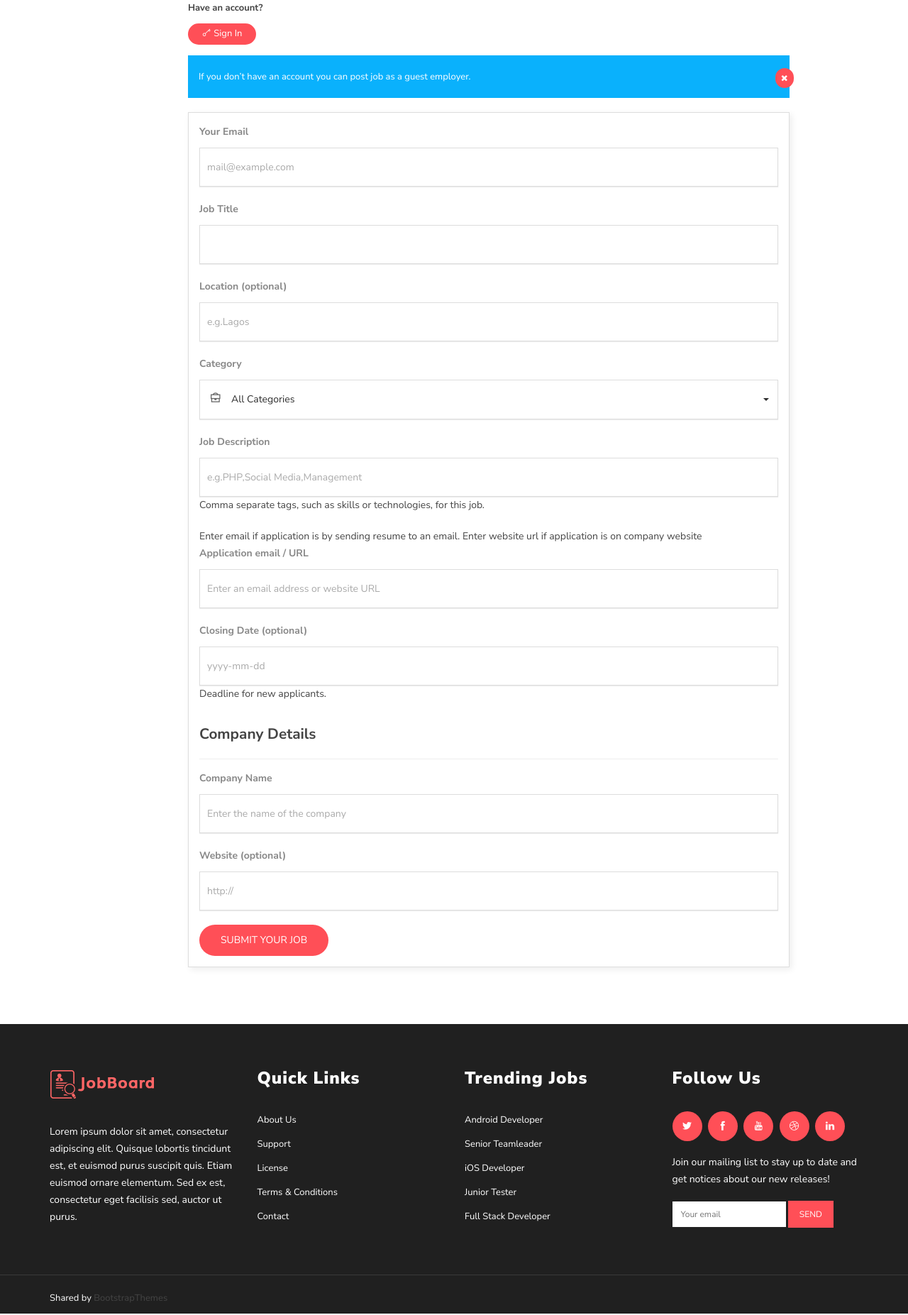
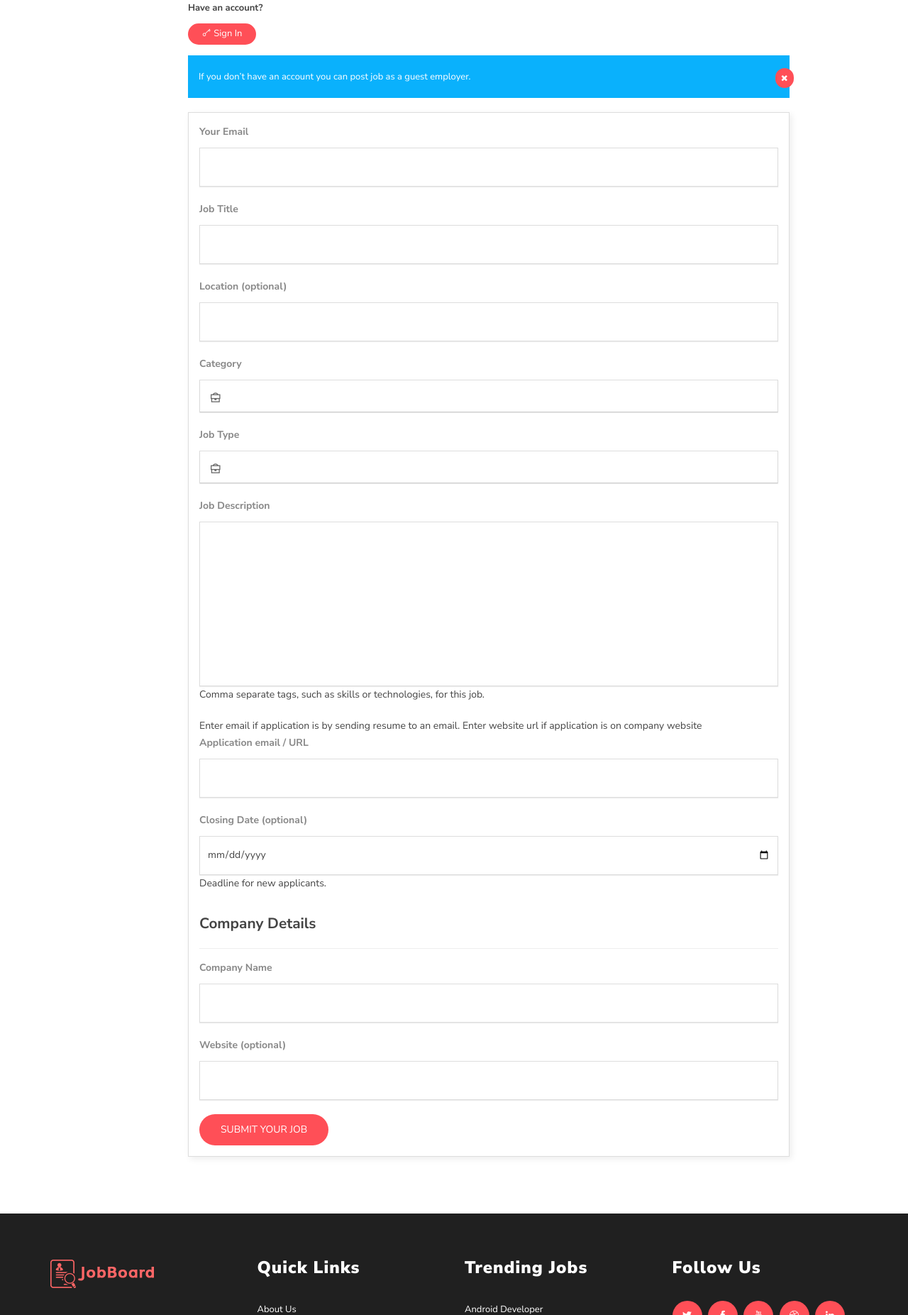
Before and after one commit to muziyindo/Jobboard-project, a Django app: page /job/post_job/ in a window 1280 px wide. Shown: the part 332-2185 px from the top of the page at 71% size. Run offline with Django 3.2, Linux system fonts and the light colour scheme; some libraries are stand-ins or nearby versions.

Commit message:
used django form for posting job

```diff
--- a/Job/forms.py
+++ b/Job/forms.py
@@ -1,20 +1,52 @@
 from django import forms
 from django.forms.widgets import NumberInput #for the date field
+from .models import Job
+import re
 
 CATEGORIES = [
-	('finance','Finance'),
-	('engineering','Engineering'),
-	('engineering','Sales/Marketing'),
-
+	('',''),
+	('finance','finance'),
+	('engineering','engineering'),
+	('engineering','sales/marketing'),
 ]
 
+JOB_TYPE = [
+	('',''),
+	('full time','full time'),
+	('part time','part time'),
+]
+
+#for url validation
+regex = re.compile(
+        r'^(?:http|ftp)s?://' # http:// or https://
+        r'(?:(?:[A-Z0-9](?:[A-Z0-9-]{0,61}[A-Z0-9])?\.)+(?:[A-Z]{2,6}\.?|[A-Z0-9-]{2,}\.?)|' #domain...
+        r'localhost|' #localhost...
+        r'\d{1,3}\.\d{1,3}\.\d{1,3}\.\d{1,3})' # ...or ip
+        r'(?::\d+)?' # optional port
+        r'(?:/?|[/?]\S+)$', re.IGNORECASE)
+
+regex_ = r'\b[A-Za-z0-9._%+-]+@[A-Za-z0-9.-]+\.[A-Z|a-z]{2,}\b'
+
+
 class JobPostForm(forms.Form):
-	employer_email = forms.EmailField(required = True, label = "Your Email")
-	title = forms.CharField(required = True, label = "Job Title")
-	location = forms.CharField(required = True, label = "Job Location")
-	category = forms.ChoiceField(choices=CATEGORIES, required = True, label = "Job Category")
-	description = forms.CharField(widget=forms.Textarea, required = True, label = "Job description")
-	application_email_website = forms.CharField(required = True, label = "Email or Website for Application")
-	closing_Date = forms.DateField(widget=NumberInput(attrs={'type': 'date'}), required = True, label = "Job Expiry Date")
-	company_name = forms.CharField(required = True, label = "Company Name")
-	company_website = forms.CharField(required = False, label = "Company Website")
+	employer_email = forms.EmailField(required = True, label = "Your Email",widget=forms.TextInput(attrs={'class': 'form-control'}))
+	title = forms.CharField(required = True, label = "Job Title", widget=forms.TextInput(attrs={'class': 'form-control'}))
+	location = forms.CharField(required = True, label = "Job Location", widget=forms.TextInput(attrs={'class': 'form-control'}))
+	category = forms.ChoiceField(choices=CATEGORIES, required = True, label = "Job Category", widget=forms.Select(attrs={'class':'form-control'}))
+	job_type = forms.ChoiceField(choices=JOB_TYPE, required = True, label = "Job Type", widget=forms.Select(attrs={'class':'form-control'}))
+	description = forms.CharField(widget=forms.Textarea(attrs={'class':'form-control'}), required = True, label = "Job description")
+	application_email_website = forms.CharField(required = True, label = "Email or Website for Application",widget=forms.TextInput(attrs={'class':'form-control'}))
+	closing_Date = forms.DateField(widget=forms.DateInput(attrs={'type': 'date','class':'form-control'},format='%Y-%m-%d'), required = True, label = "Job Expiry Date", input_formats=('%Y-%m-%d', ))
+	company_name = forms.CharField(required = True, label = "Company Name", widget=forms.TextInput(attrs={'class': 'form-control'}))
+	company_website = forms.CharField(required = False, label = "Company Website", widget=forms.TextInput(attrs={'class': 'form-control'}))
+
+	def clean(self):
+		super(JobPostForm, self).clean()
+		email_or_url = self.cleaned_data.get('application_email_website')
+		# validating field to contain either email or url
+        #if field doesn't contain email
+		if bool(re.match(regex_, email_or_url))== False :
+			if (re.match(regex, email_or_url) is not None) == False :
+				self._errors['application_email_website'] = self.error_class([
+                'Field must contain a url or an email'])
+		return self.cleaned_data
--- a/Job/templates/Job/post_job.html
+++ b/Job/templates/Job/post_job.html
@@ -8,11 +8,11 @@
 <div class="col-sm-12 col-md-9 col-md-offset-2">
 
 <p>
-	{% if error %}
+	<!--{% if error %}
 		{% for x in error %}
 			<span style="color:red">{{x}}, </span>
 		{% endfor %}
-	{% endif %}
+	{% endif %}-->
 
 </p>
 <fieldset>
@@ -36,29 +36,41 @@ If you don’t have an account you can post job as a guest employer.
 </div>
 </div>
 </fieldset>
+
 <div class="page-ads box">
+	<!--<form class="form-ad" method="post" action="{% url 'post_job' %}">
+	{% csrf_token %}
+	{{form.as_p}}
+	<input type="submit" class="btn btn-common" value="Submit your job"></input>
+	</form>-->
 <form class="form-ad" method="post" action="{% url 'post_job' %}">
-	{% csrf_token %}
-	<!--{{form}}-->
+{% csrf_token %}
 <div class="form-group">
 <label class="control-label">Your Email</label>
-<input type="text" class="form-control" placeholder="mail@example.com" name="employer_email" >
+<!-- <input type="text" class="form-control" placeholder="mail@example.com" name="employer_email" > -->
+{{form.employer_email}}
+<span style="color:red">{{form.employer_email.errors}}</span>
 </div>
 <div class="form-group">
 <label class="control-label">Job Title</label>
-<input type="text" class="form-control" name="title" >
+<!-- <input type="text" class="form-control" name="title" > -->
+{{form.title}}
+<span style="color:red">{{ form.title.errors }}</span>
 </div>
 <div class="form-group">
 <label class="control-label">Location <span>(optional)</span></label>
-<input type="text" class="form-control" placeholder="e.g.Lagos" name="location" >
+<!-- <input type="text" class="form-control" placeholder="e.g.Lagos" name="location" > -->
+{{form.location}}
+<span style="color:red">{{form.location.errors}}</span>
 </div>
+
 <div class="form-group">
 <label class="control-label">Category</label>
 <div class="search-category-container">
 <label class="styled-select">
-<select class="dropdown-product selectpicker" name="category" >
-<option value="">All Categories</option>
-<option vaelue="Finance">Finance</option>
+<!-- <select class="dropdown-product selectpicker" name="category" >
+<option value="">-select--</option>
+<option value="Finance">Finance</option>
 <option value="IT & Engineering">IT & Engineering</option>
 <option value="Education/Training">Education/Training</option>
 <option value="Art/Design">Art/Design</option>
@@ -66,13 +78,35 @@ If you don’t have an account you can post job as a guest employer.
 <option value="Healthcare">Healthcare</option>
 <option value="Science">Science</option>
 <option value="Food Services">Food Services</option>
-</select>
+</select> -->
+{{form.category}}
+<span style="color:red">{{form.category.errors}}</span>
 </label>
 </div>
 </div>
+
+<div class="form-group">
+<label class="control-label">Job Type</label>
+<div class="search-category-container">
+<label class="styled-select">
+<!-- <select class="dropdown-product selectpicker" name="job_type" >
+<option value="">--select--</option>
+<option value="Full Time">Full Time</option>
+<option value="Part Time">Part Time</option>
+</select> -->
+{{form.job_type}}
+<span style="color:red">{{form.job_type.errors}}</span>
+</label>
+</div>
+</div>
+
+
+
 <div class="form-group">
 <label class="control-label" for="textarea">Job Description</label>
-<input type="text" class="form-control" placeholder="e.g.PHP,Social Media,Management" name="description" >
+<!-- <input type="text" class="form-control" placeholder="e.g.PHP,Social Media,Management" name="description" > -->
+{{form.description}}
+<span style="color:red">{{form.description.errors}}</span>
 <p class="note">Comma separate tags, such as  skills or technologies, for this job.</p>
 </div>
 
@@ -81,26 +115,37 @@ If you don’t have an account you can post job as a guest employer.
 </section>
 <div class="form-group">
 <label class="control-label">Application email / URL</label>
-<input type="text" class="form-control" placeholder="Enter an email address or website URL" name="application_email_website" >
+<!-- <input type="text" class="form-control" placeholder="Enter an email address or website URL" name="application_email_website" > -->
+{{form.application_email_website}}
+<span style="color:red">{{form.application_email_website.errors}}</span>
 </div>
 <div class="form-group">
 <label class="control-label">Closing Date <span>(optional)</span></label>
-<input type="text" class="form-control" placeholder="yyyy-mm-dd" name="closing_Date" >
+<!-- <input type="text" class="form-control" placeholder="yyyy-mm-dd" name="closing_Date" > -->
+{{form.closing_Date}}
+<span style="color:red">{{form.closing_Date.errors}}</span>
 <p class="note">Deadline for new applicants.</p>
 </div>
 <div class="divider"><h3>Company Details</h3></div>
 <div class="form-group">
 <label class="control-label">Company Name</label>
-<input type="text" class="form-control" placeholder="Enter the name of the company" name="company_name" >
+<!-- <input type="text" class="form-control" placeholder="Enter the name of the company" name="company_name" > -->
+{{form.company_name}}
+<span style="color:red">{{form.company_name.errors}}</span>
 </div>
 <div class="form-group">
 <label class="control-label">Website <span>(optional)</span></label>
-<input type="text" class="form-control" placeholder="http://" name="company_website">
+<!-- <input type="text" class="form-control" placeholder="http://" name="company_website"> -->
+{{form.company_website}}
+<span style="color:red">{{form.company_website.errors}}</span>
 </div>
 
 
 <input type="submit" class="btn btn-common" value="Submit your job"></input>
 </form>
+
+
+
 </div>
 </div>
 </div>
--- a/Job/views.py
+++ b/Job/views.py
@@ -1,61 +1,88 @@
 from django.shortcuts import render, redirect
 from django.http import HttpResponse
-import re # for email validation
+#import re # for email validation
 from .models import Job
-#from .forms import JobPostForm #imported this for the post job form
+from .forms import JobPostForm #imported this for the post job form
 
 # Create your views here.
 
 def home(request):
-	return render(request, 'home.html')
+	jobs = Job.objects.all()
+	return render(request, 'home.html',{'jobs':jobs})
 
 def jobs(request):
 	return HttpResponse('Jobs')
 
 def post_job(request):
-	error_message = []
+
 	if request.method == 'POST':
 
-		#email validation
-		regex = r'\b[A-Za-z0-9._%+-]+@[A-Za-z0-9.-]+\.[A-Z|a-z]{2,}\b'
-		if bool(request.POST['employer_email'])== False :
-			error_message.append('Email Field is required')
-		elif bool(re.match(regex, request.POST['employer_email']))== False :
-			error_message.append('Email entered is invalid')
-		if bool(request.POST['title'])== False :
-			error_message.append('Job title Field is required')
-		if bool(request.POST['location'])== False :
-			error_message.append('Job Location Field is required')
-		if bool(request.POST['category'])== False :
-			error_message.append('Job category Field is required')
-		if bool(request.POST['description'])== False :
-			error_message.append('Job description Field is required')
-		if bool(request.POST['application_email_website'])== False :
-			error_message.append('Application email/URL Field is required')
-		if bool(request.POST['closing_Date'])== False :
-			error_message.append('closing_Date Field is required')
-		if bool(request.POST['company_name'])== False :
-			error_message.append('company_name Field is required')
+		#using django modelform and its validation
+		form = JobPostForm(request.POST)
+		if form.is_valid():
+			job = Job()
+			job.employer_email = form.cleaned_data['employer_email']
+			job.title = form.cleaned_data['title']
+			job.location = form.cleaned_data['location']
+			job.category = form.cleaned_data['category']
+			job.job_type = form.cleaned_data['job_type']
+			job.description = form.cleaned_data['description']
+			job.application_email_website = form.cleaned_data['application_email_website']
+			job.closing_Date = form.cleaned_data['closing_Date']
+			job.company_name = form.cleaned_data['company_name']
+			job.company_website = form.cleaned_data['company_website']
+			job.save()
+			return redirect('/')
+		else:
+			print(form.errors)
+
+	else:
+		form = JobPostForm()
+	return render(request, 'Job/post_job.html',{'page_title':'Post a Job','form':form})
+
+
+	#manual email validation
+	#error_message = []
+	#regex = r'\b[A-Za-z0-9._%+-]+@[A-Za-z0-9.-]+\.[A-Z|a-z]{2,}\b'
+	'''
+	if bool(request.POST['employer_email'])== False :
+		error_message.append('Email Field is required')
+	elif bool(re.match(regex, request.POST['employer_email']))== False :
+		error_message.append('Email entered is invalid')
+	if bool(request.POST['title'])== False :
+		error_message.append('Job title Field is required')
+	if bool(request.POST['location'])== False :
+		error_message.append('Job Location Field is required')
+	if bool(request.POST['category'])== False :
+		error_message.append('Job category Field is required')
+	if bool(request.POST['job_type'])== False :
+		error_message.append('Job Type Field is required')
+	if bool(request.POST['description'])== False :
+		error_message.append('Job description Field is required')
+	if bool(request.POST['application_email_website'])== False :
+		error_message.append('Application email/URL Field is required')
+	if bool(request.POST['closing_Date'])== False :
+		error_message.append('closing_Date Field is required')
+	if bool(request.POST['company_name'])== False :
+		error_message.append('company_name Field is required')
 
 
 
-		#if there is an error from the validation above
-		if bool(error_message) == True :
-			return render(request, 'Job/post_job.html',{'error':error_message})
-		else:
-			job = Job()
-			job.employer_email = request.POST['employer_email']
-			job.title = request.POST['title']
-			job.location = request.POST['location']
-			job.category = request.POST['category']
-			job.description = request.POST['description']
-			job.application_email_website = request.POST['application_email_website']
-			job.closing_Date = request.POST['closing_Date']
-			job.company_name = request.POST['company_name']
-			job.company_website = request.POST['company_name']
-			job.save()
+	#if there is an error from the validation above
+	if bool(error_message) == True :
+		return render(request, 'Job/post_job.html',{'error':error_message})
+	else:
+		job = Job()
+		job.employer_email = form.cleaned_data['employer_email']
+		job.title = form.cleaned_data['title']
+		job.location = form.cleaned_data['location']
+		job.category = form.cleaned_data['category']
+		job.job_type = form.cleaned_data['job_type']
+		job.description = form.cleaned_data['description']
+		job.application_email_website = form.cleaned_data['application_email_website']
+		job.closing_Date = form.cleaned_data['closing_Date']
+		job.company_name = form.cleaned_data['company_name']
+		job.company_website = form.cleaned_data['company_website']
+		job.save()
 
-			return render(request, 'Job/post_job.html',{'message':'success'})
-
-	else:
-		return render(request, 'Job/post_job.html',{'page_title':'Post a Job'})
+		return render(request, 'Job/post_job.html',{'message':'success'})'''
--- a/Jobboard/urls.py
+++ b/Jobboard/urls.py
@@ -21,6 +21,7 @@ from Job import views
 
 urlpatterns = [
     path('admin/', admin.site.urls),
+    path('accounts/', include('django.contrib.auth.urls')), # added this to redirect to auth urls file
     path('', views.home, name='home'),
     path('job/', include('Job.urls'), name='job'),
 ]+ static(settings.MEDIA_URL, document_root=settings.MEDIA_ROOT) #added this
--- a/templates/base.html
+++ b/templates/base.html
@@ -108,8 +108,14 @@
                 </ul>
 
                 <ul class="nav navbar-nav navbar-right float-right">
+
                   <li class="left"><a href="{% url 'post_job' %}"><i class="ti-pencil-alt"></i> Post A Job</a></li>
+
+                  {% if user.is_authenticated %}
+                  <li class="right"><a href="my-account.html"><i class="ti-lock"></i>  Log Out</a></li>
+                  {% else %}
                   <li class="right"><a href="my-account.html"><i class="ti-lock"></i>  Log In</a></li>
+                  {% endif %}
                 </ul>
               </div>
             </div>
--- /dev/null
+++ b/templates/registration/password_reset_complete.html
@@ -0,0 +1,4 @@
+<!--This template is called when you successfully reset your password   --->
+
+<h1>Password reset complete</h1>
+<p>Your new password has been set. You can log in now on the <a href="{% url 'login' %}">log in page</a>.</p>
--- /dev/null
+++ b/templates/registration/password_reset_done.html
@@ -0,0 +1,5 @@
+<!--This template is called when you enter an email and send-->
+
+<h2>An email has been sent, check your email and click on the link to reset the password</h2>
+
+<!--<a href="{% url 'login' %}">Back to dashboard</a>-->
```
Also changed, not shown: Job/models.py (+6 -2 lines), Jobboard/settings.py (+6 -1 lines), templates/home.html (+19 -77 lines), templates/registration/login.html (added, +8 -0 lines), templates/registration/password_reset_confirm.html (added, +16 -0 lines), templates/registration/password_reset_form.html (added, +9 -0 lines), Job/migrations/0004_job_job_type.py (added), Job/migrations/0005_auto_20210717_1836.py (added), Job/migrations/0006_auto_20210717_1855.py (added), Job/migrations/0007_auto_20210718_1208.py (added), 2 other files.
